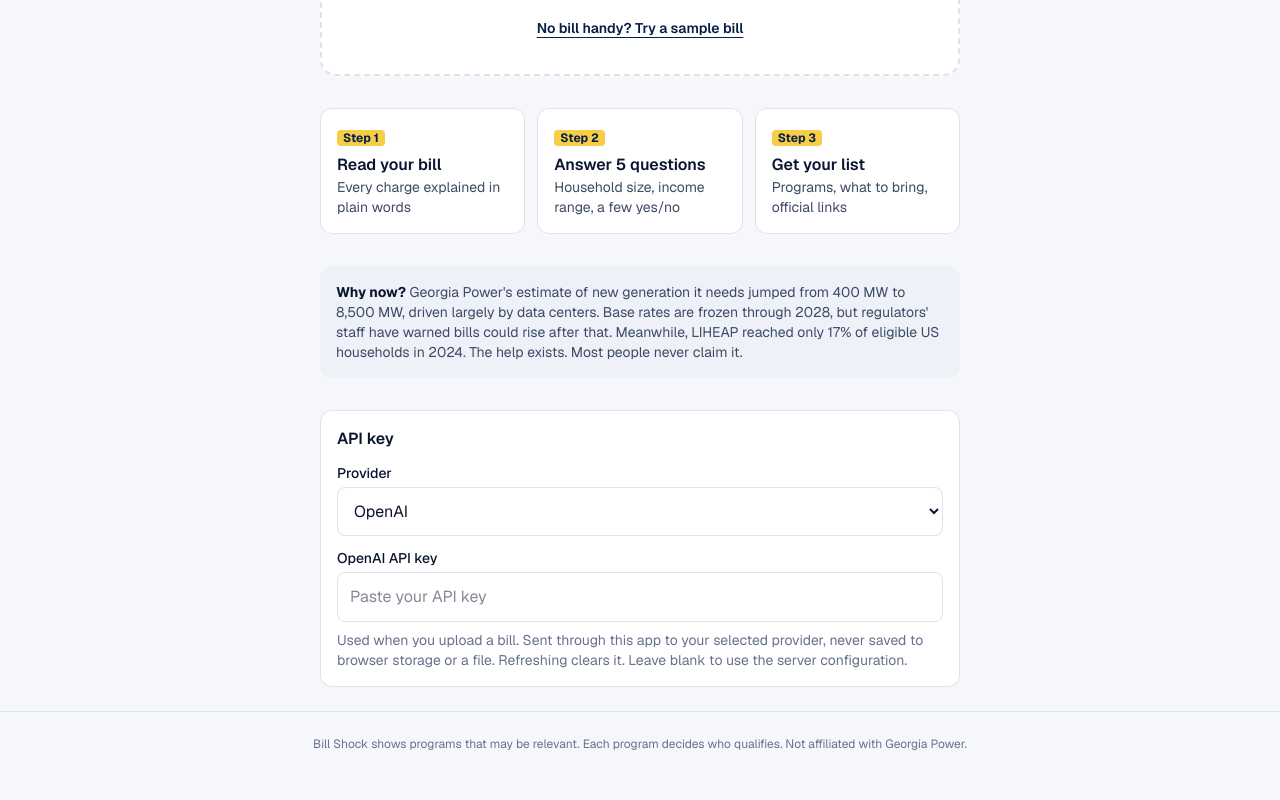
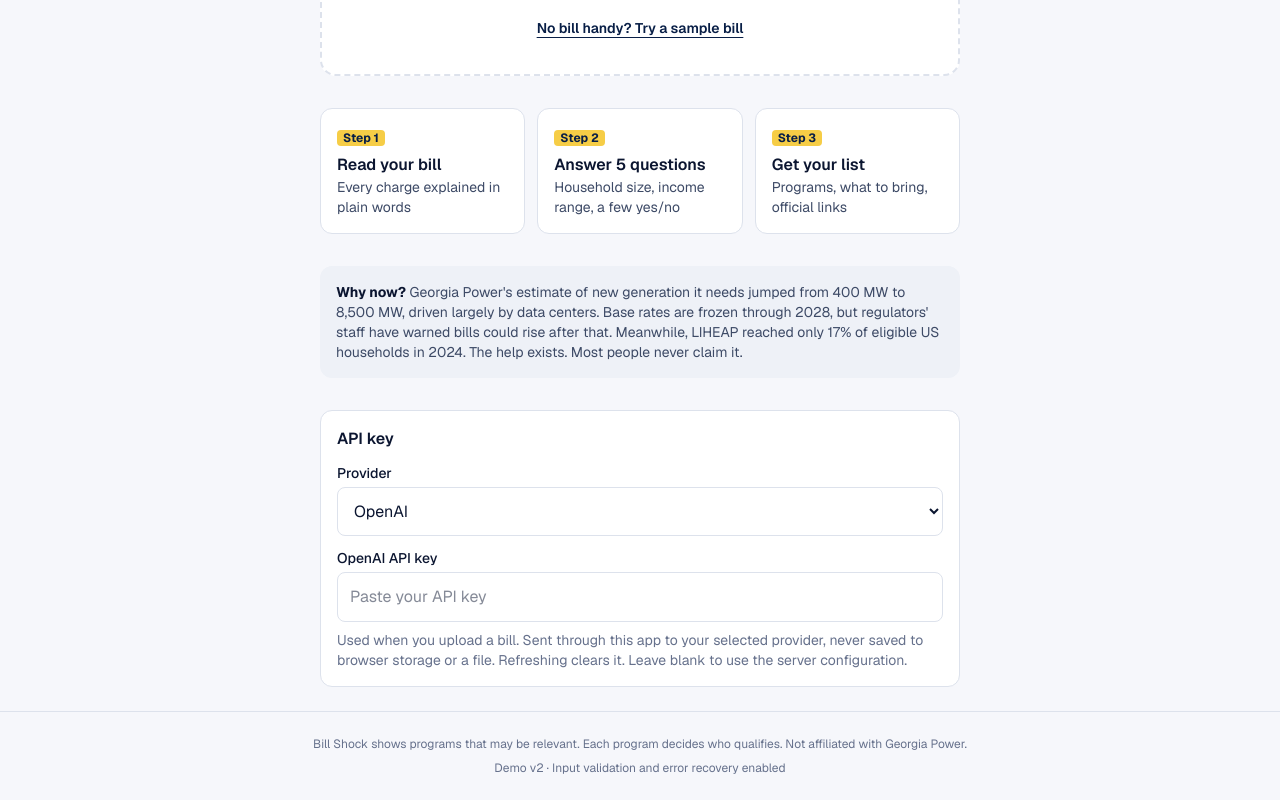
Before and after one commit to Sri-H-G/bill-shock, a Next.js app: page / in a window 1280 px wide. Shown: the part 508-1308 px from the top of the page. Before the commit the page ends 1284 px from the top, so only its background shows below. Built offline with nearby package versions, Linux system fonts and the light colour scheme.

Commit message:
Republish error-handling demo with visible version label

```diff
--- a/src/app/layout.tsx
+++ b/src/app/layout.tsx
@@ -37,6 +37,7 @@ export default function RootLayout({ children }: Readonly<{ children: React.Reac
         <footer className="border-t border-line px-4 py-6 text-center text-xs text-ink-3">
           Bill Shock shows programs that may be relevant. Each program decides who qualifies. Not affiliated with
           Georgia Power.
+          <div className="mt-2">Demo v2 · Input validation and error recovery enabled</div>
         </footer>
       </body>
     </html>
```
